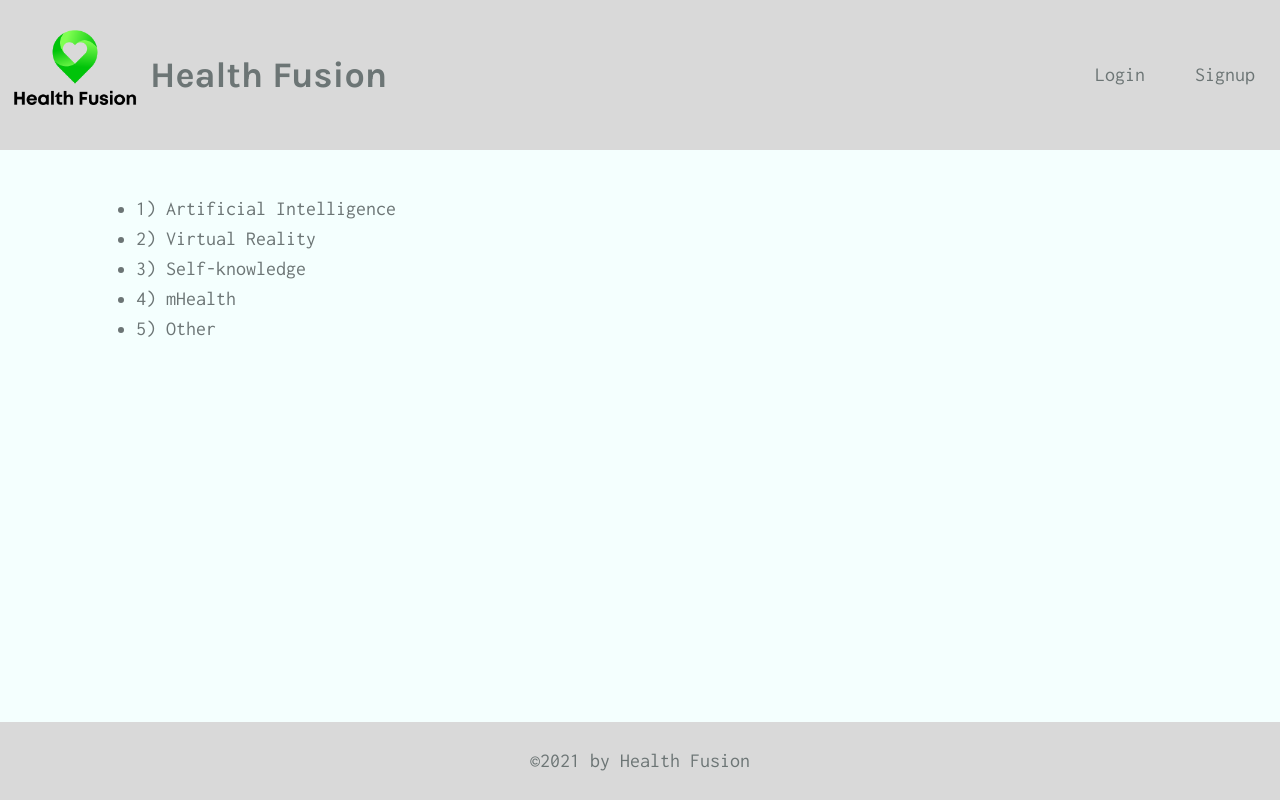
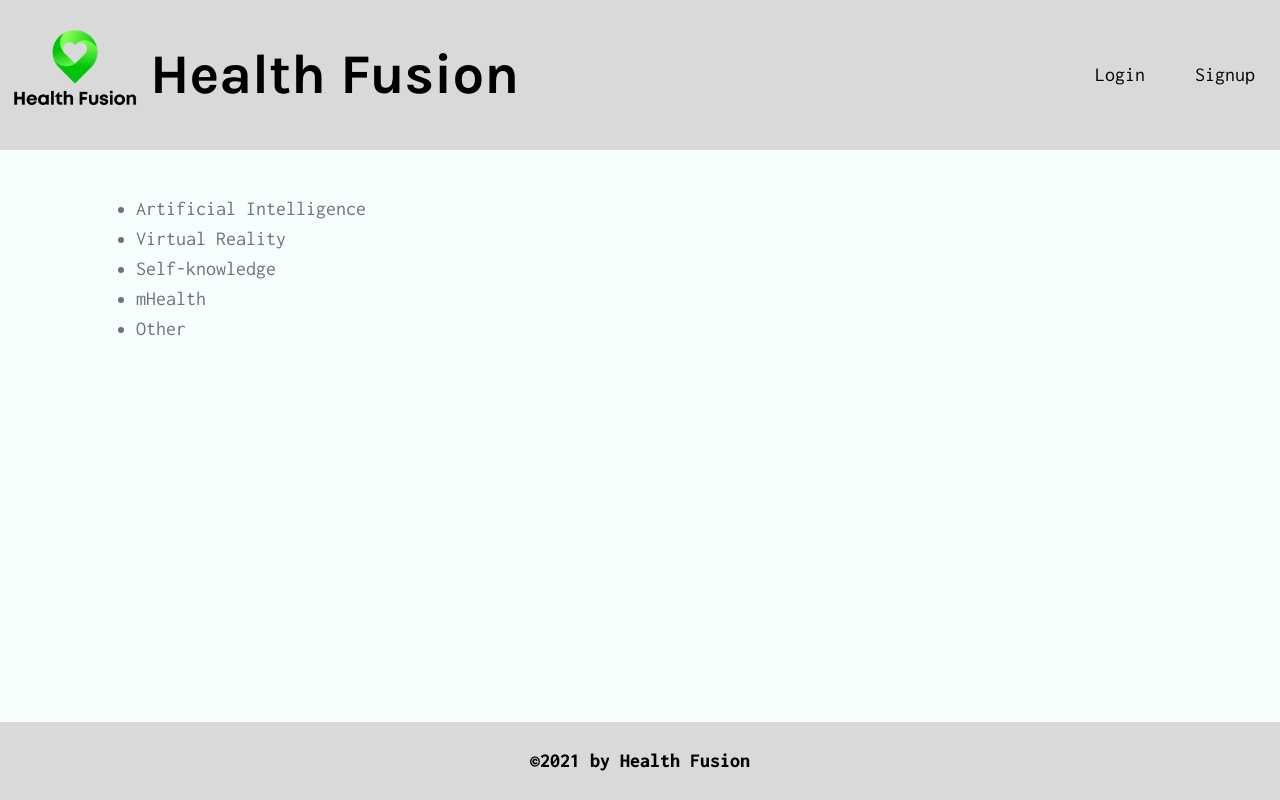
Before and after one commit to utor2021/future-health-tech-blog, a React (Create React App) app in the folder client/: page / in a window 1280 px wide. Built offline with nearby package versions, Linux system fonts and the light colour scheme; no server answers; the HTML template or start-up script is replaced by a standard one.

Commit message:
Updated icon, changed font and added color

```diff
--- a/client/public/index.html
+++ b/client/public/index.html
@@ -25,7 +25,7 @@
   <link
     href="https://fonts.googleapis.com/css2?family=Inconsolata:wght@300;400;800&family=Karla:ital,wght@0,700;1,400&display=swap"
     rel="stylesheet">
-  <title>Deep Thoughts</title>
+  <title>Health Fusion</title>
 </head>
 
 <body>
--- a/client/src/components/Header/index.js
+++ b/client/src/components/Header/index.js
@@ -13,7 +13,7 @@ const Header = () => {
   return (
     <header className="bg-secondary mb-4 py-2 align-center header">
       <div className="container flex-row justify-space-between-lg justify-center align-center header-content">
-        <Link to="/Health" className={"header-link"}>
+        <Link to="/" className={"header-link"}>
           <img src={HealthFusionLogo} alt="" height={150}/>
           <h1>Health Fusion</h1>
         </Link>
--- a/client/src/index.css
+++ b/client/src/index.css
@@ -47,7 +47,8 @@ h6 {
 }
 
 h1 {
-  font-size: 2.25rem;
+  font-size: 3.5rem;
+  color:black;
 }
 
 h2 {
@@ -93,11 +94,11 @@ nav a {
   padding: 6px 10px;
   margin: 0 15px;
   transition: all 0.2s;
+  color: black;
 }
 
 nav a:hover {
-  color: var(--secondary);
-  background-color: var(--dark);
+  background-color: var(--light);
 }
 
 .page-title {
@@ -1266,5 +1267,7 @@ nav a:hover {
   .footer {
     display: flex;
     justify-content: center;
+    color: black;
+    font-weight: bold;
   }
 }
--- a/client/src/pages/Home.js
+++ b/client/src/pages/Home.js
@@ -13,7 +13,7 @@ const Home = () => {
 
     return (
         <main>
-            <div className="flex-row justify-space-between">
+            <div className="flex-row justify-space-between align-center">
 
                 <div className="col-12 mb-3">
                     <ul>
@@ -21,35 +21,35 @@ const Home = () => {
                             <Link
                                 to={'/discussions?category=Artificial Intelligence'}
                             >
-                                1)	Artificial Intelligence
+                                Artificial Intelligence
                                 </Link>{' '}
                         </li>
                         <li>
                             <Link
                                 to={'/discussions?category=Virtual Reality'}
                             >
-                                2)	Virtual Reality
+                                Virtual Reality
                                 </Link>{' '}
                         </li>
                         <li>
                             <Link
                                 to={'/discussions?category=Self-knowledge'}
                             >
-                                3)	Self-knowledge
+                                Self-knowledge
                                 </Link>{' '}
                         </li>
                         <li>
                             <Link
                                 to={'/discussions?category=mHealth'}
                             >
-                                4)	mHealth
+                                mHealth
                                 </Link>{' '}
                         </li>
                         <li>
                             <Link
                                 to={'/discussions?category=Other'}
                             >
-                                5)	Other
+                                Other
                                 </Link>{' '}
                         </li>
                     </ul>
```
Also changed, not shown: client/public/manifest.json, 1 other file (tests, documents, lock files or other folders).
